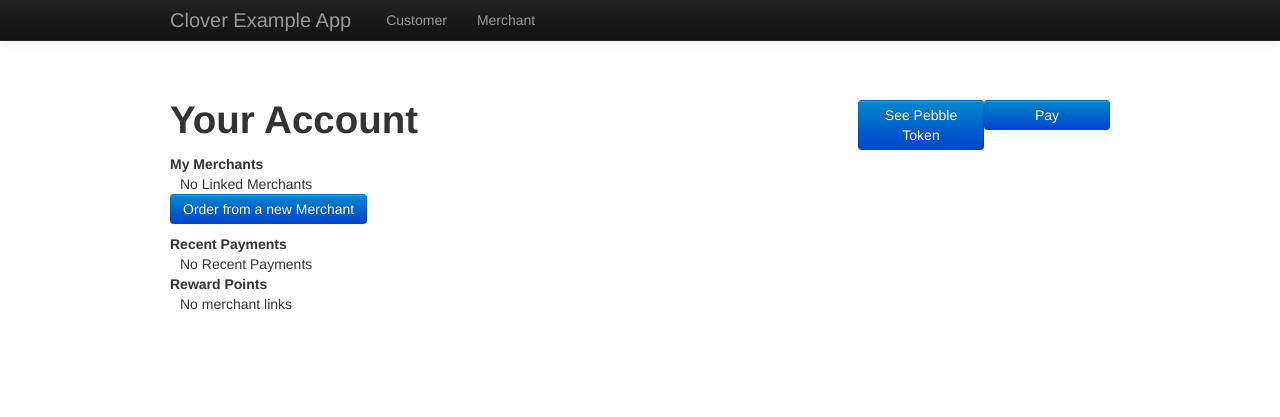
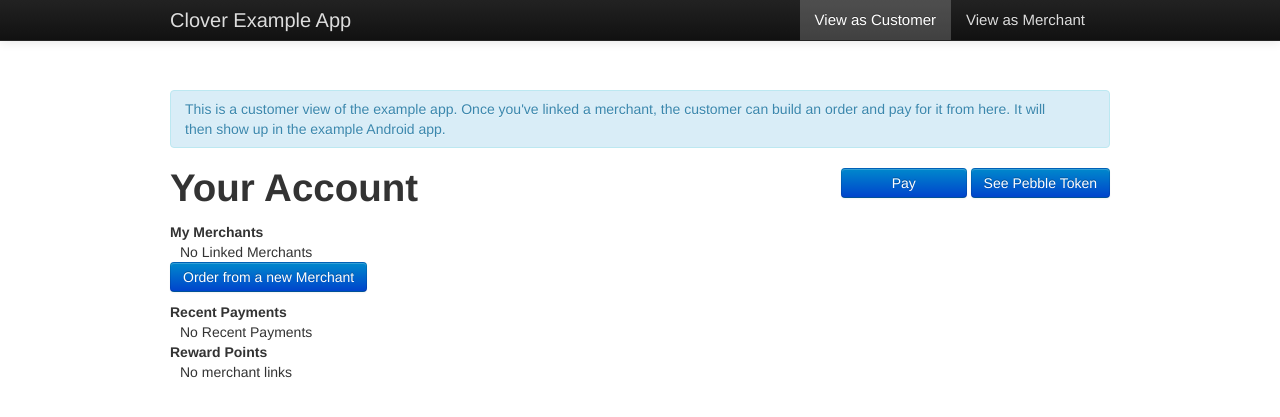
Before and after one commit to f-x-dx/example-server, a Python web app: template src/application/templates/customer_home.html in a window 1280 px wide. Shown: the top 417 px of the page. Run offline with Jinja, Linux system fonts and the light colour scheme; the template is opened without the code that fills it, so the values that code supplies are empty; some libraries are stand-ins or nearby versions.

Commit message:
move some styles to main.css, start with different theming per section.

```diff
--- a/src/application/static/css/main.css
+++ b/src/application/static/css/main.css
@@ -21,6 +21,52 @@
                 no-repeat;
 }
 
+.navbar-inverse .brand, .navbar-inverse .nav>li>a {
+	color: #ddd;
+}
+
+.navbar-inverse .nav>li>a {
+	font-size: 15px;
+}
+
+.navbar-inverse .nav>li>a.active {
+	color: #fff;
+	background-color:rgba(255,255,255,0.2);
+}
+
+.navbar .nav {
+	float:right;
+	margin 0 0 0 10px;
+}
+
+.merch .navbar-inner {
+  background-color: #2c5c4c; /* fallback color, place your own */
+
+  /* Gradients for modern browsers, replace as you see fit */
+  background-image: -moz-linear-gradient(top, #336655, #225544);
+  background-image: -ms-linear-gradient(top, #336655, #225544);
+  background-image: -webkit-gradient(linear, 0 0, 0 100%, from(#336655), to(#225544));
+  background-image: -webkit-linear-gradient(top, #336655, #225544);
+  background-image: -o-linear-gradient(top, #336655, #225544);
+  background-image: linear-gradient(top, #336655, #225544);
+  background-repeat: repeat-x;
+
+  /* IE8-9 gradient filter */
+  filter: progid:DXImageTransform.Microsoft.gradient(startColorstr='#336655', endColorstr='#225544', GradientType=0);
+}
+
+.right {
+	float: right;
+}
+
+.customer-actions .btn {
+	min-width:100px;
+}
+
+table.table {
+	width: 60%;
+}
+
 /* When the body has the loading class, we turn
    the scrollbar off with overflow:hidden */
 .modal-body.loading {
--- a/src/application/static/js/customer_home.js
+++ b/src/application/static/js/customer_home.js
@@ -3,6 +3,6 @@
 $(document).ready(function() {
 	//update navbar
 	$('.navbar').removeClass('merch').addClass('cust')
-	$('.navbar li').removeClass('active')
+	$('.navbar li a').removeClass('active')
 	$('.customer-nav').addClass('active')
 });
--- a/src/application/static/js/merchant_home.js
+++ b/src/application/static/js/merchant_home.js
@@ -10,6 +10,6 @@
 	attach_handlers();
 	//update navbar
 	$('.navbar').removeClass('cust').addClass('merch')
-	$('.navbar li').removeClass('active')
+	$('.navbar li a').removeClass('active')
 	$('.merchant-nav').addClass('active')
 });
--- a/src/application/templates/customer_home.html
+++ b/src/application/templates/customer_home.html
@@ -1,22 +1,17 @@
 {% extends "base.html" %}
-
-{% block style_block %}
-<style type="text/css">
-  table.table { width: 60%; }
-</style>
-{% endblock %}
 
 {% block content %}
 
-<a class="btn btn-primary" href="{{  url_for('show_qr_code')  }}"
-   style="width:100px;float:right">
-  Pay
-</a>
-<a class="btn btn-primary" href="{{  url_for('get_pebble_token')  }}"
-   style="width:100px;float:right">
-  See Pebble Token
-</a>
-<h1 id="">Your Account</h1>
+<div class="alert alert-info">This is a customer view of the example app. Once you've linked a merchant, the customer can build an order and pay for it from here. It will then show up in the example Android app.</div>
+<div class="right customer-actions">
+	<a class="btn btn-primary" href="{{  url_for('show_qr_code')  }}">
+	  Pay
+	</a>
+	<a class="btn btn-primary" href="{{  url_for('get_pebble_token')  }}">
+	  See Pebble Token
+	</a>
+</div>
+<h1>Your Account</h1>
 <div>
   <dl>
     <dt>My Merchants</dt>
--- a/src/application/templates/includes/nav.html
+++ b/src/application/templates/includes/nav.html
@@ -8,12 +8,12 @@
       </a>
       <a class="brand">Clover Example App</a>
       <div class="nav-collapse">
-        <ul class="nav">
+        <ul class="nav right">
           <li>
-            <a href="{{ url_for('customer_home') }}" class="active customer-nav">Customer</a>
+            <a href="{{ url_for('customer_home') }}" class="active customer-nav">View as Customer</a>
           </li>
           <li>
-            <a href="{{ url_for('merchant_home') }}" class="merchant-nav">Merchant</a>
+            <a href="{{ url_for('merchant_home') }}" class="merchant-nav">View as Merchant</a>
           </li>
         </ul>
       </div><!--/.nav-collapse -->
--- a/src/application/templates/merchant_home.html
+++ b/src/application/templates/merchant_home.html
@@ -1,10 +1,4 @@
 {% extends "base.html" %}
-
-{% block style_block %}
-<style type="text/css">
-  table.table { width: 60%; }
-</style>
-{% endblock %}
 
 {% block content %}
 <div>
```
